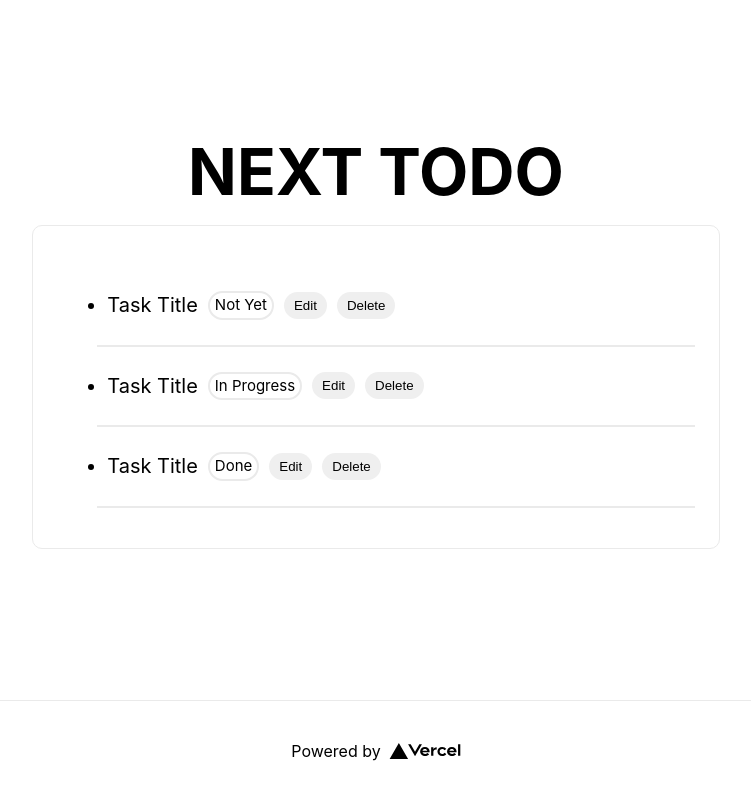
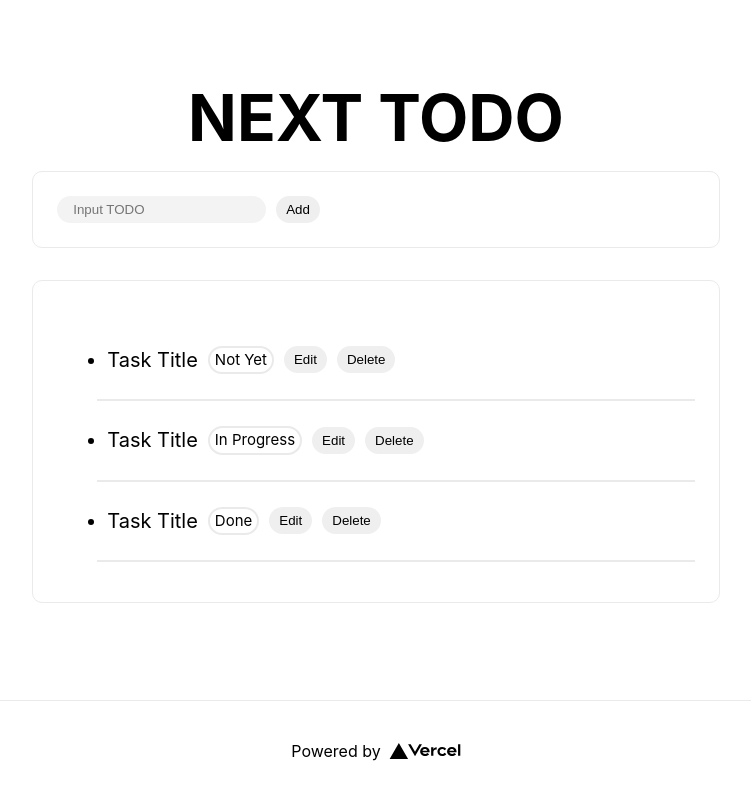
Before and after one commit to hirooutdoor/next-todo2, a Next.js app: page / in a window 1280 px wide. Shown: the whole page, without its empty margins (264-1015 px from the left). Built offline with nearby package versions, Linux system fonts and the light colour scheme.

Commit message:
Feat:Add form

```diff
--- a/pages/index.tsx
+++ b/pages/index.tsx
@@ -15,10 +15,10 @@ export default function Home() {
         <h1 className={styles.title}>
           NEXT TODO
         </h1>
-        {/* <div className={styles.card}>
+        <div className={styles.card}>
           <input className={styles.input} type="text" placeholder="Input TODO"/>
-          <button className={styles.button}>Add</button>
-        </div> */}
+          <button className={styles.add_button}>Add</button>
+        </div>
 
         <div className={styles.card}>
           <ul>
```
